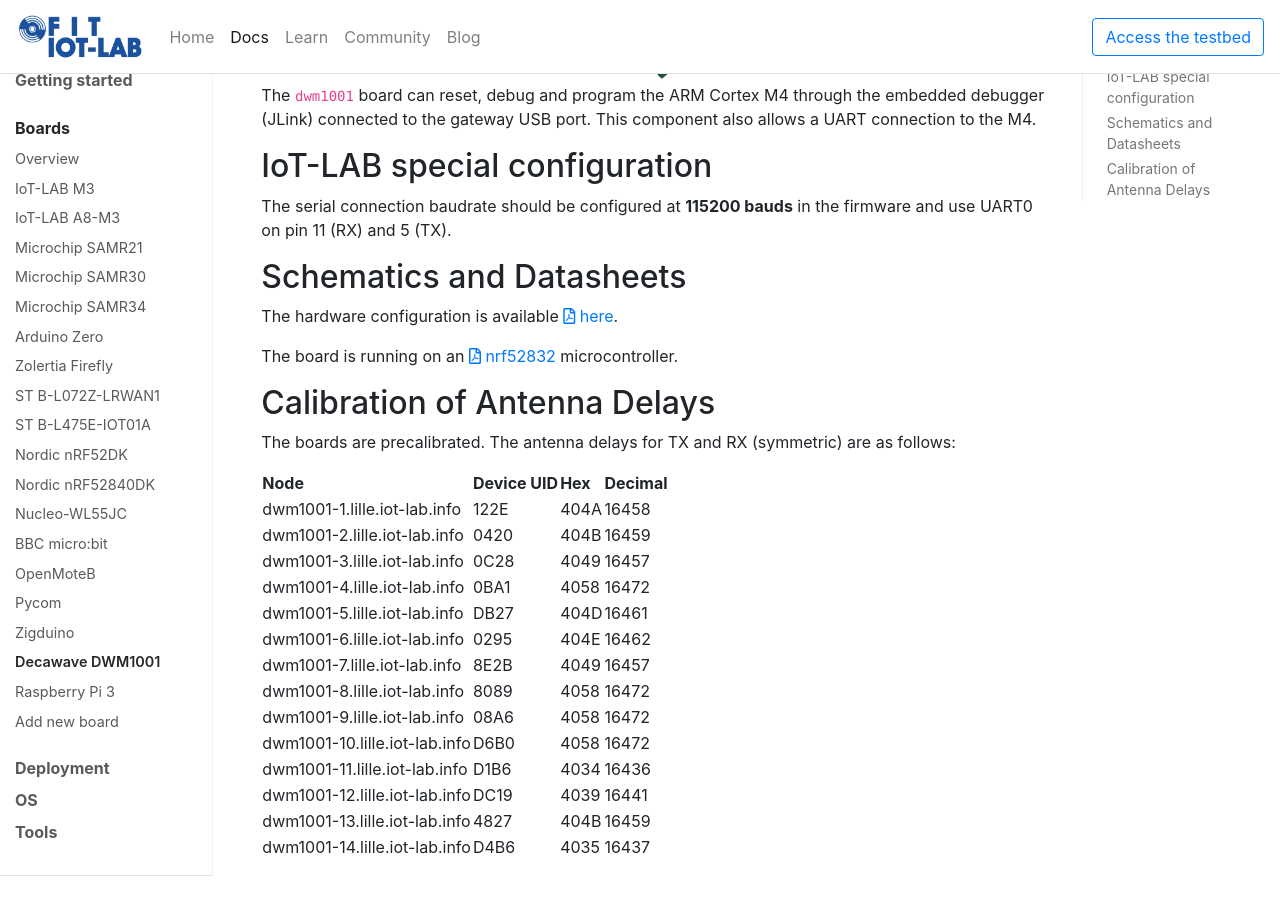
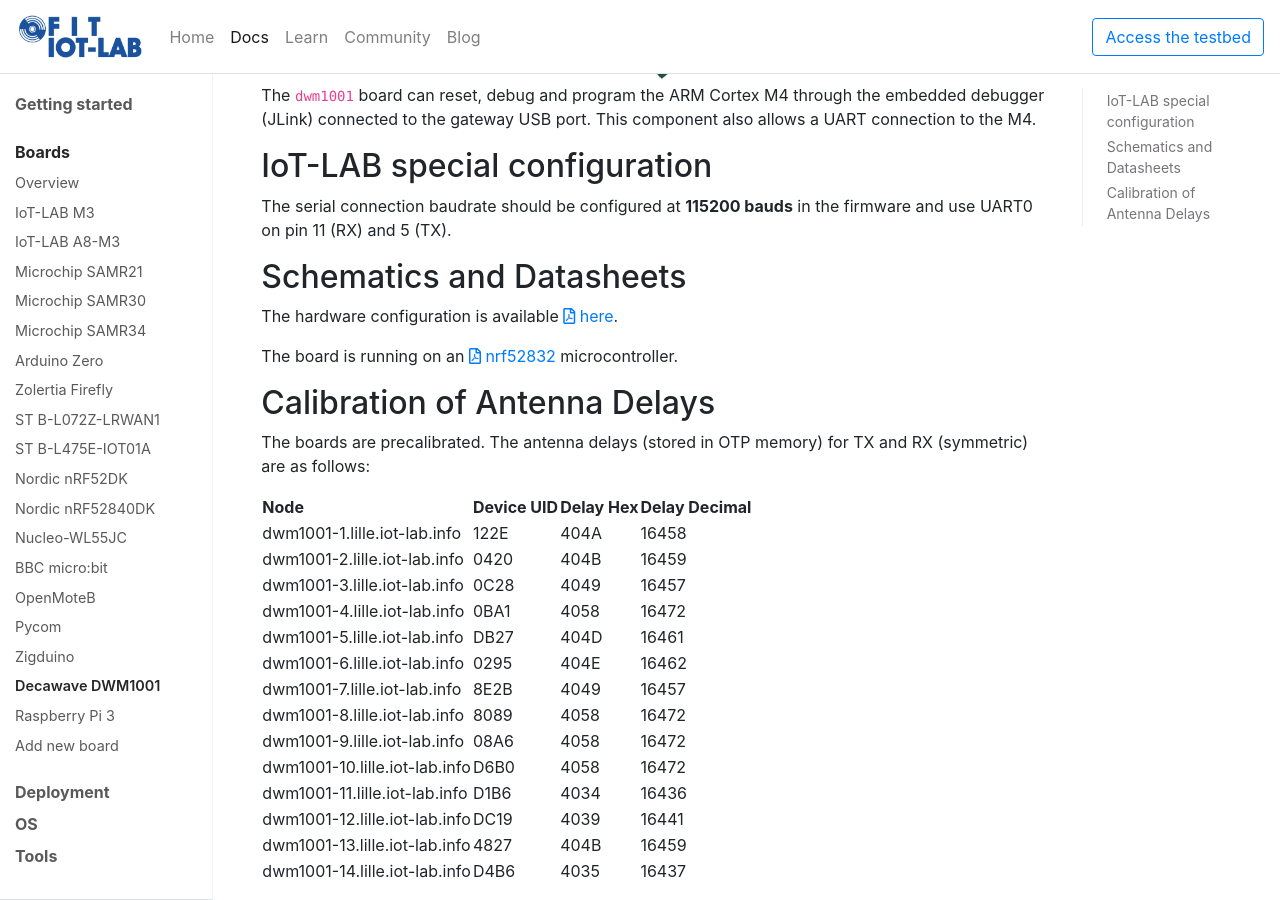
Before and after one commit to iot-lab/iot-lab.github.io, a Jekyll site: the page built from docs/boards/decawave-dwm1001.md, in a window 1280 px wide and 900 px high, scrolled down 506 px. Built offline with Jekyll 4.4.1, drawn with Linux system fonts in a browser that asks for light colours; nearby versions of some CDN libraries; comment, search, counter and statistics services are not loaded; before the commit the page ends 1382 px from its top, so only the background shows below that.

Commit message:
Update decawave-dwm1001.md
Add information about where those calibration values are stored on the devices.

```diff
--- a/docs/boards/decawave-dwm1001.md
+++ b/docs/boards/decawave-dwm1001.md
@@ -33,9 +33,9 @@
 
 ## Calibration of Antenna Delays
 
-The boards are precalibrated. The antenna delays for TX and RX (symmetric) are as follows:
+The boards are precalibrated. The antenna delays (stored in OTP memory) for TX and RX (symmetric) are as follows:
 
-| Node                          	| Device UID 	| Hex  	| Decimal 	|
+| Node                          	| Device UID 	| Delay Hex  	| Delay Decimal 	|
 |-------------------------------	|------------	|------	|---------	|
 | dwm1001-1.lille.iot-lab.info  	| 122E       	| 404A 	| 16458   	|
 | dwm1001-2.lille.iot-lab.info  	| 0420       	| 404B 	| 16459   	|
```
